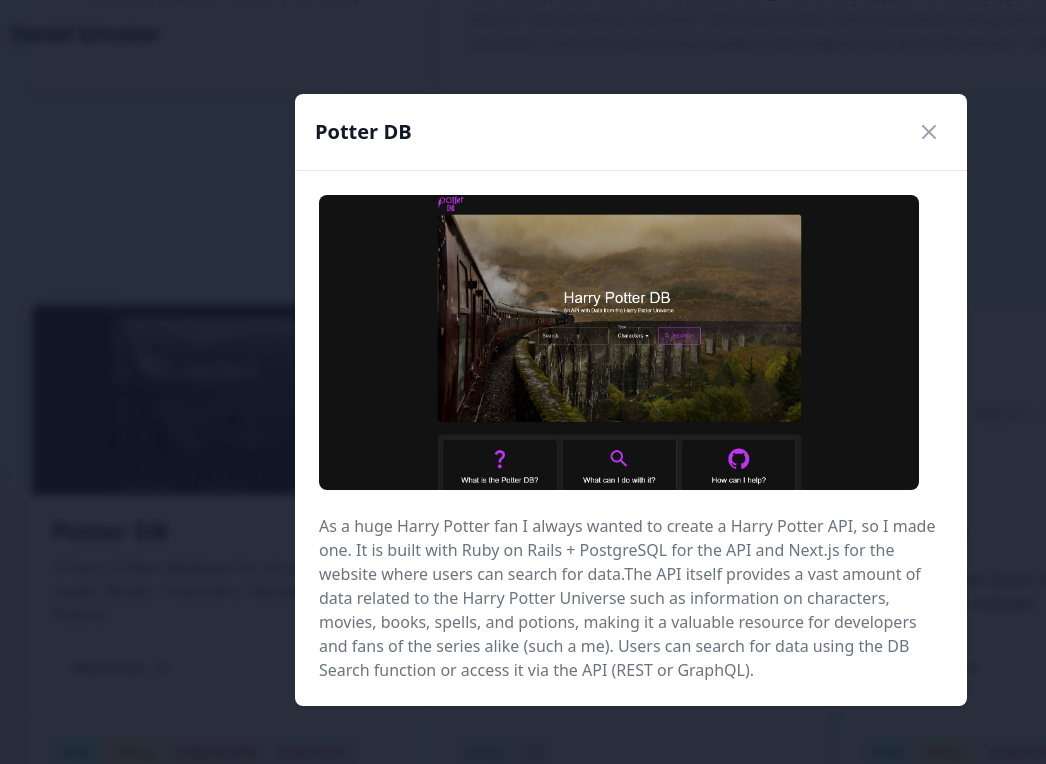
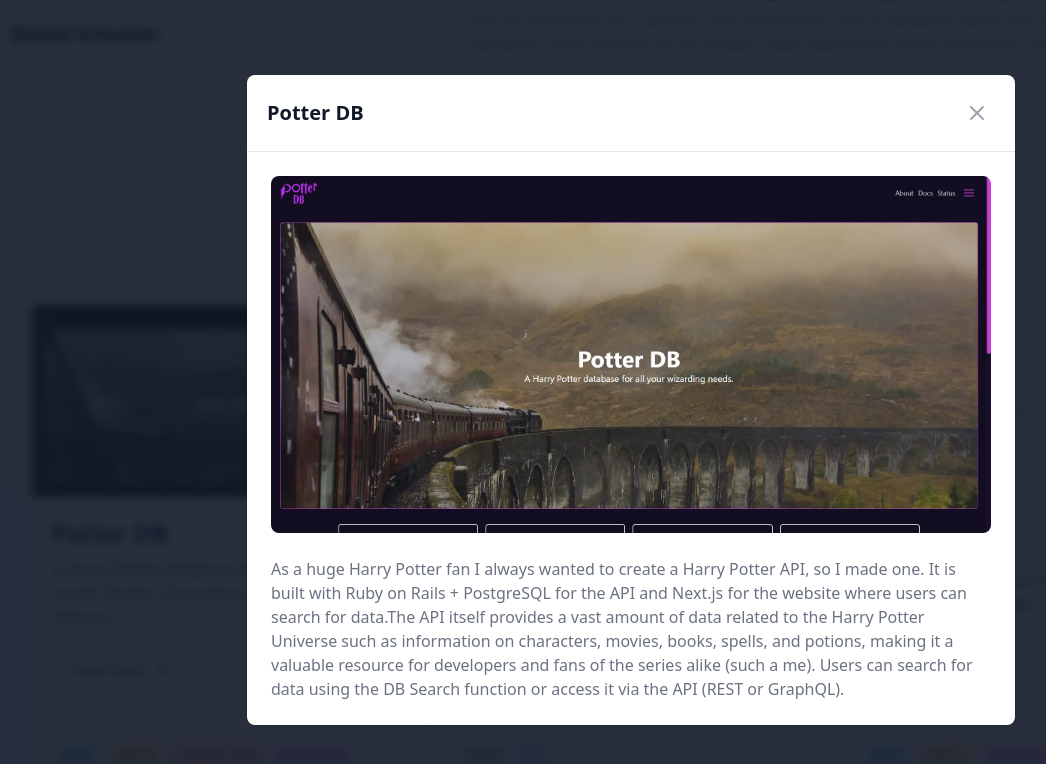
Before and after one commit to danielschuster-muc/danischu.com, a Next.js app: page / in a window 1280 px wide. Both pictures are taken after a click on the picture 234 px from the left and 1670 px from the top of the page. Shown: the part 1270-2034 px from the top of the page, without its empty margins (9-1055 px from the left). Built offline with nearby package versions, Linux system fonts and the light colour scheme.

Commit message:
Update project images

```diff
--- a/app/legal-notice/page.tsx
+++ b/app/legal-notice/page.tsx
@@ -8,7 +8,7 @@
       <div>
         <h2>Information pursuant to section 5 of the German Telemedia Act (TMG)</h2>
         <p>Daniel Schuster</p>
-        <p>Email: daniel.a.schuster@t-online.de</p>
+        <p>Email: contact@danischu.com</p>
       </div>
       <div>
         <h2>EU dispute resolution</h2>
--- a/components/About.tsx
+++ b/components/About.tsx
@@ -7,7 +7,6 @@
   return Math.abs(ageDate.getUTCFullYear() - 1970);
 };
 
-// don't ask me why I'm using a date object here instead of a string, i just did it
 const age = calcAge(new Date(2003, 3, 23)); // why 23rd of April? Because it's my birthday! 🎉
 
 const About = () => {
--- a/components/Modal.tsx
+++ b/components/Modal.tsx
@@ -28,7 +28,7 @@
       role="dialog"
       aria-modal="true"
       onClick={handleClose}>
-      <div className="relative h-auto w-screen max-w-2xl">
+      <div className="relative h-auto w-screen max-w-3xl">
         <div className="relative rounded-lg bg-white shadow dark:bg-gray-700">
           <div className="flex items-center justify-between rounded-t border-b p-5 dark:border-gray-600">
             <h3 className="text-xl font-semibold text-gray-900 dark:text-white">{title}</h3>
@@ -45,7 +45,7 @@
               className="rounded-lg"
               src={image}
               alt={`Image of ${title}`}
-              width="600"
+              width="800"
               height="600"
             />
             <p className="text-base text-gray-500 dark:text-gray-300">{description}</p>
--- a/components/SingleProject.tsx
+++ b/components/SingleProject.tsx
@@ -25,8 +25,8 @@
           className="rounded-t-lg grayscale hover:grayscale-0"
           src={project.image}
           alt={`Image of ${project.title}`}
-          width="500"
-          height="500"
+          width="800"
+          height="600"
           onClick={() => setShowModal(true)}
         />
         <div className="flex h-full flex-col justify-between p-5">
--- a/components/Work.tsx
+++ b/components/Work.tsx
@@ -22,7 +22,7 @@
   },
   {
     title: "Stack Overflown",
-    summary: "If Stack Overflown was a website, it would be full of programming errors and typos.",
+    summary: "Where Developers Stumble, Mistype, & Learn Spelling",
     description:
       "I created Stack Overflown as a humorous take on Stack Overflow. Made with Vue.js, it surprises visitors who accidentally misspell the URL, by giving them random jokes and puns instead of the usual technical help.",
     image: stackoverflownImg.src,
```
Also changed, not shown: public/images/potterdb.jpg, public/images/stackoverflown.jpg.
